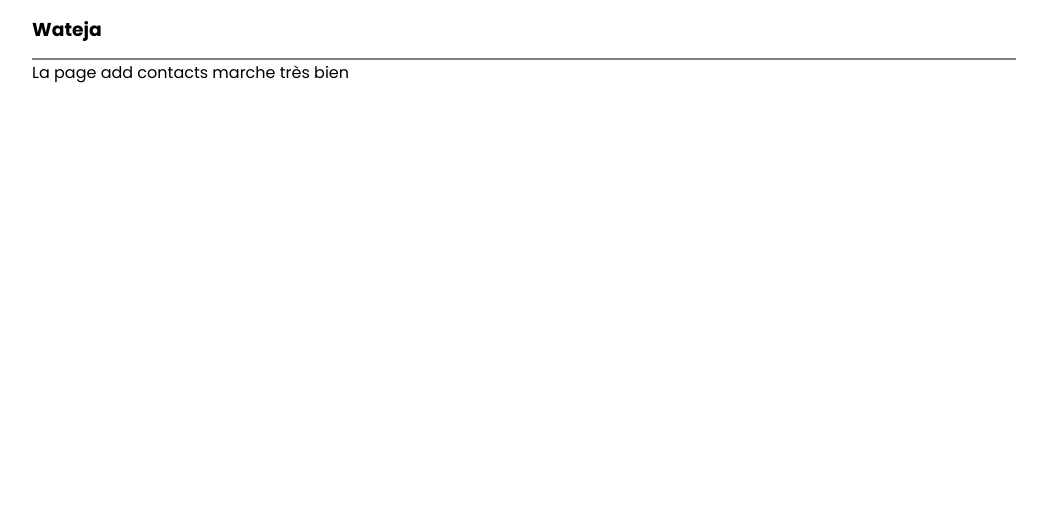
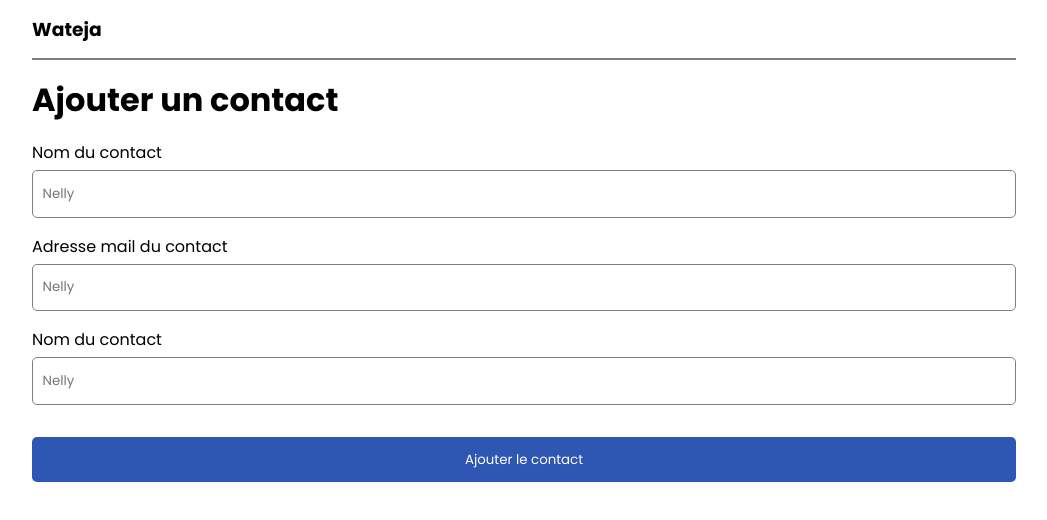
Before and after one commit to Chadrac-WAKOMYA/wateja, a Next.js app: page /add-contacts in a window 1280 px wide. Shown: the top 520 px of the page, without its empty margins (116-1163 px from the left). Built offline with nearby package versions, Linux system fonts and the light colour scheme.

Commit message:
globals.css updated

```diff
--- a/src/app/(contacts)/add-contacts/page.tsx
+++ b/src/app/(contacts)/add-contacts/page.tsx
@@ -1,9 +1,13 @@
+import AddContactForm from '@/app/component/add-contact-form'
 import React from 'react'
 
 type Props = {}
 
 export default function page({}: Props) {
   return (
-    <div>La page add contacts marche très bien</div>
+    <div className='mt-2'>
+      <h1>Ajouter un contact</h1>
+      <AddContactForm/>
+    </div>
   )
 }
--- a/src/app/component/add-contact-form.tsx
+++ b/src/app/component/add-contact-form.tsx
@@ -4,6 +4,20 @@ type Props = {}
 
 export default function AddContactForm({}: Props) {
   return (
-    <div>Contact Form</div>
+    <form action="" className='mt-2 flex'>
+        <div className="form-group">
+            <label htmlFor="nom">Nom du contact</label>
+            <input type="text" name='nom' placeholder='Nelly' id='' required minLength={3}/>
+        </div>
+        <div className="form-group">
+            <label htmlFor="email">Adresse mail du contact</label>
+            <input type="email" name='email' placeholder='Nelly' id='' required />
+        </div>
+        <div className="form-group">
+            <label htmlFor="numTel">Nom du contact</label>
+            <input type="tel" name='numTel' placeholder='Nelly' id='' required />
+        </div>
+        <button type="submit" className='btn w-full'>Ajouter le contact</button>
+    </form>
   )
 }
```
